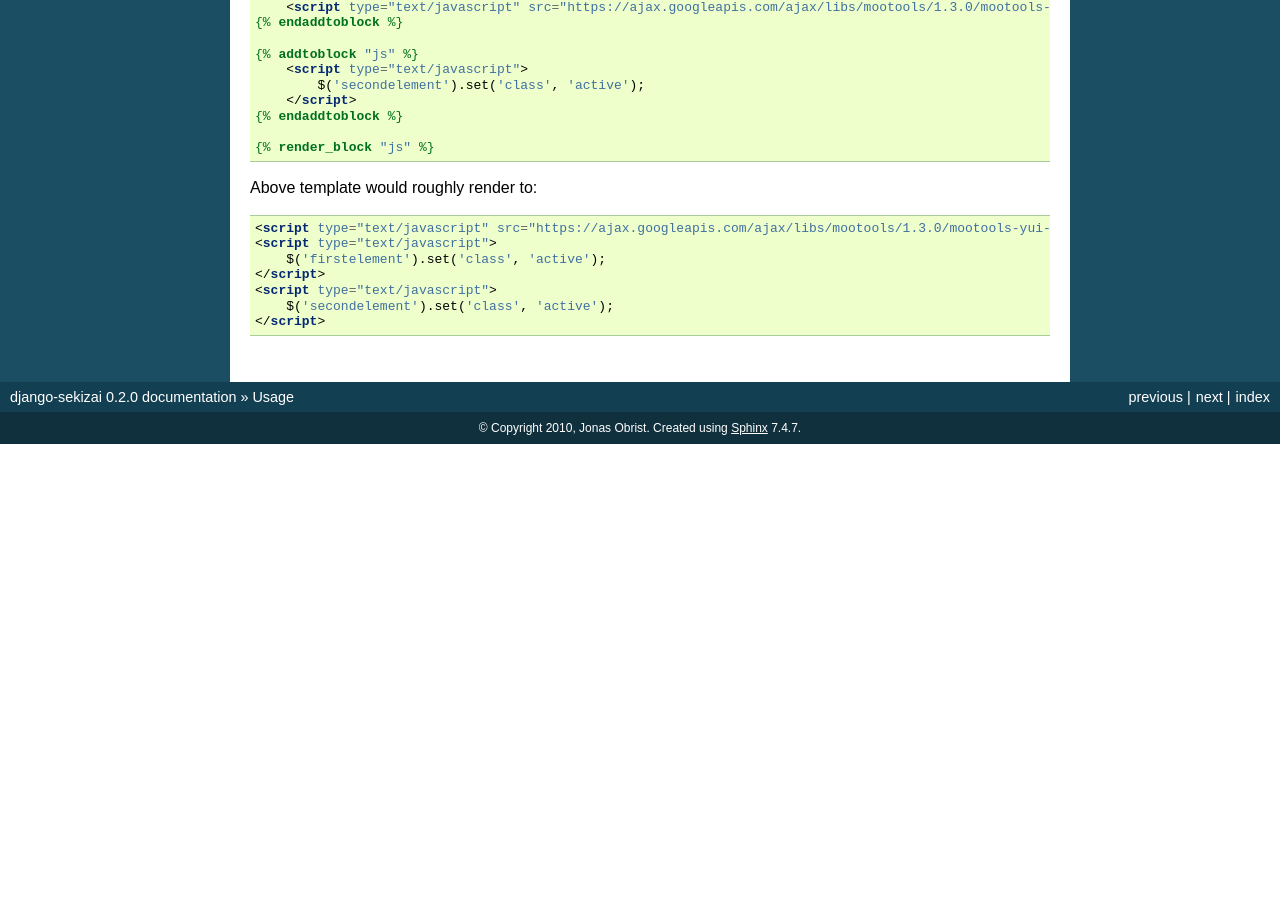
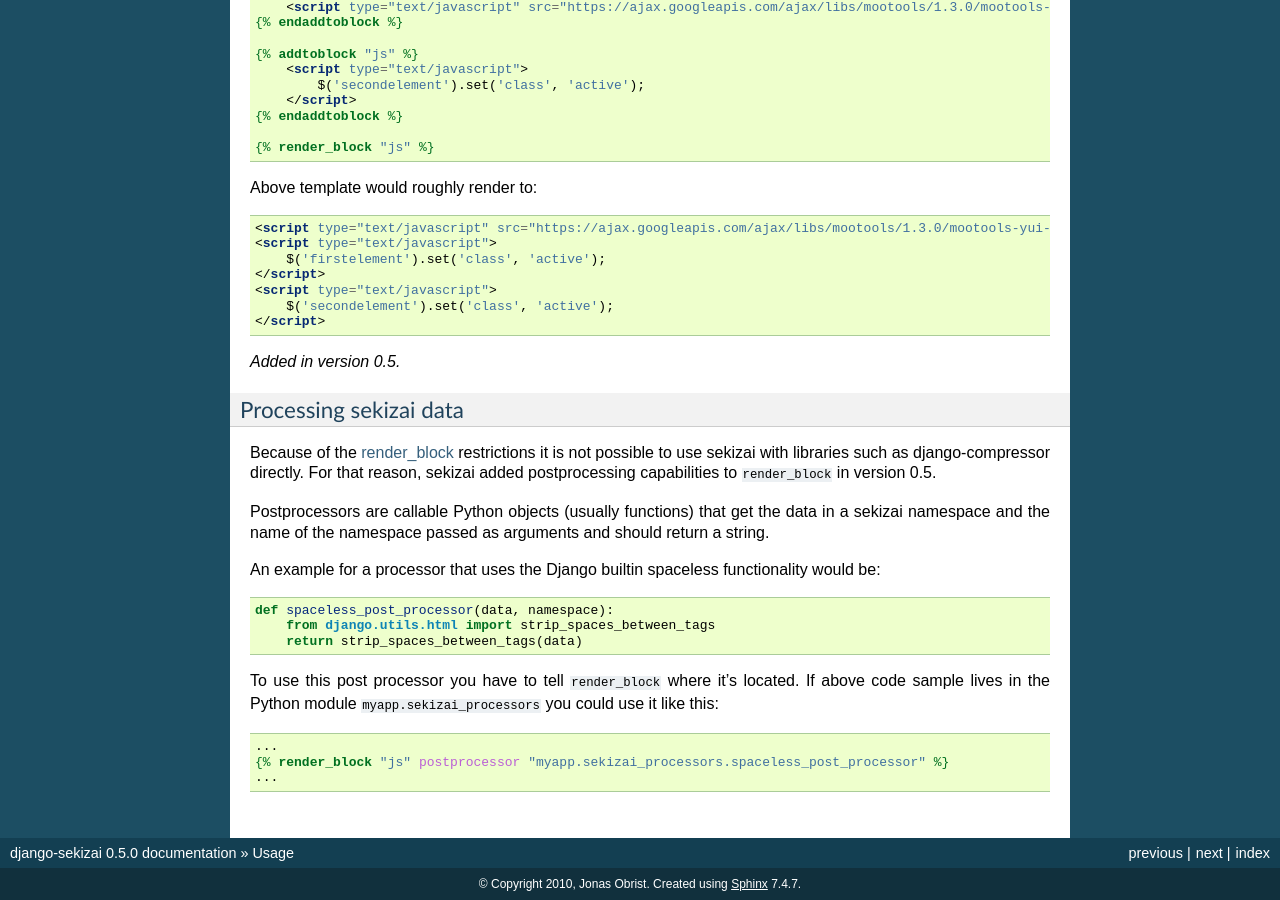
Before and after one commit to django-cms/django-sekizai, a Sphinx documentation site: the page built from docs/usage.rst, in a window 1280 px wide and 900 px high, scrolled down 2305 px. Built offline with Sphinx 7.4.7, drawn with Linux system fonts in a browser that asks for light colours; before the commit the page ends 2749 px from its top, so only the background shows below that; some of the changed text lies outside the part shown.

Commit message:
updated docs bumped version to 0.5

```diff
--- a/docs/conf.py
+++ b/docs/conf.py
@@ -45,9 +45,9 @@ copyright = u'2010, Jonas Obrist'
 # built documents.
 #
 # The short X.Y version.
-version = '0.2'
+version = '0.5'
 # The full version, including alpha/beta/rc tags.
-release = '0.2.0'
+release = '0.5.0'
 
 # The language for content autogenerated by Sphinx. Refer to documentation
 # for a list of supported languages.
--- a/docs/restrictions.rst
+++ b/docs/restrictions.rst
@@ -9,6 +9,9 @@ General
 If ``TEMPLATE_DEBUG`` is True and you do not use either ``SekizaiContext`` or
 ``RequestContext`` and the ``sekizai`` context processor, a
 ``TemplateSyntaxError`` will be raised in any template using a sekizai tag.
+
+
+.. _render-block-restrictions:
 
 ************
 render_block
--- a/docs/usage.rst
+++ b/docs/usage.rst
@@ -160,3 +160,36 @@ Above template would roughly render to::
     <script type="text/javascript">
         $('secondelement').set('class', 'active');
     </script>
+
+
+.. versionadded:: 0.5
+
+Processing sekizai data
+=======================
+
+Because of the :ref:`render-block-restrictions` restrictions it is not possible
+to use sekizai with libraries such as django-compressor directly. For that
+reason, sekizai added postprocessing capabilities to ``render_block`` in
+version 0.5.
+
+Postprocessors are callable Python objects (usually functions) that get the
+data in a sekizai namespace and the name of the namespace passed as arguments
+and should return a string.
+
+An example for a processor that uses the Django builtin spaceless functionality
+would be:
+
+.. code-block:: python
+
+    def spaceless_post_processor(data, namespace):
+        from django.utils.html import strip_spaces_between_tags
+        return strip_spaces_between_tags(data)
+
+
+To use this post processor you have to tell ``render_block`` where it's
+located. If above code sample lives in the Python module
+``myapp.sekizai_processors`` you could use it like this::
+
+    ...
+    {% render_block "js" postprocessor "myapp.sekizai_processors.spaceless_post_processor" %}
+    ...
--- a/sekizai/__init__.py
+++ b/sekizai/__init__.py
@@ -1 +1 @@
-__version__ = '0.5.0'
+__version__ = '0.5'
```
Also changed, not shown: docs/example.rst (line endings or trailing spaces).
